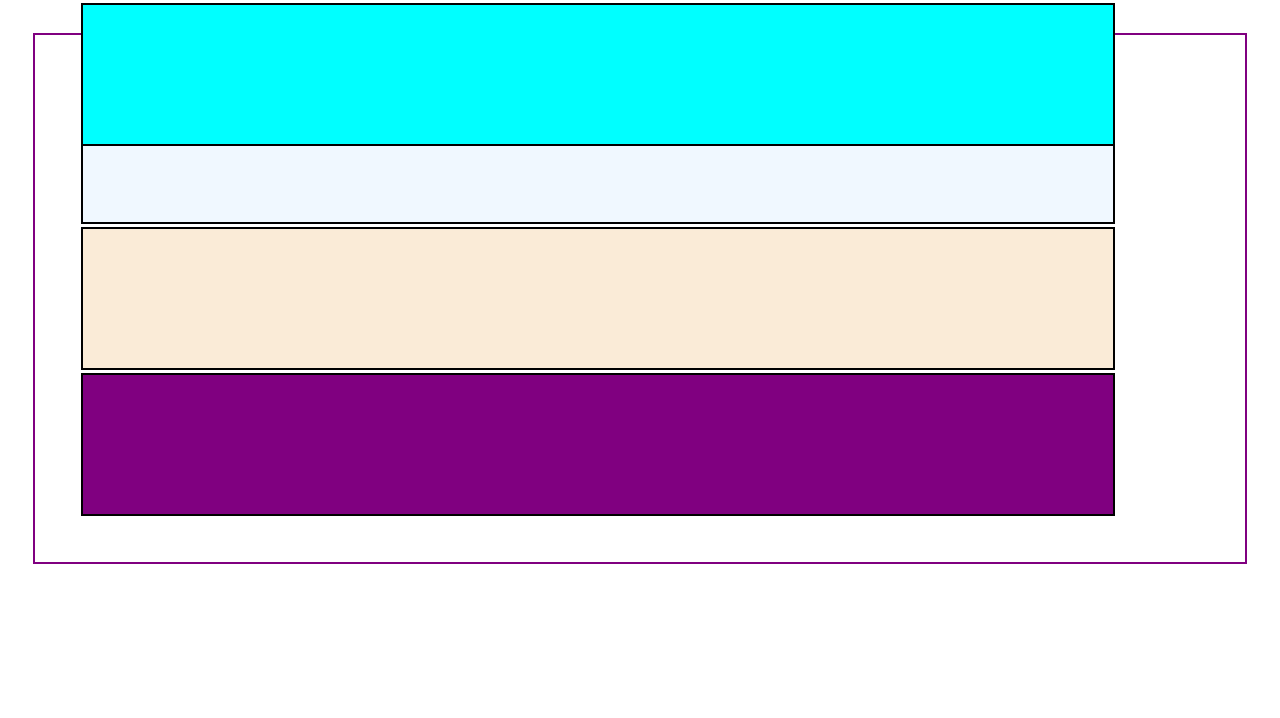
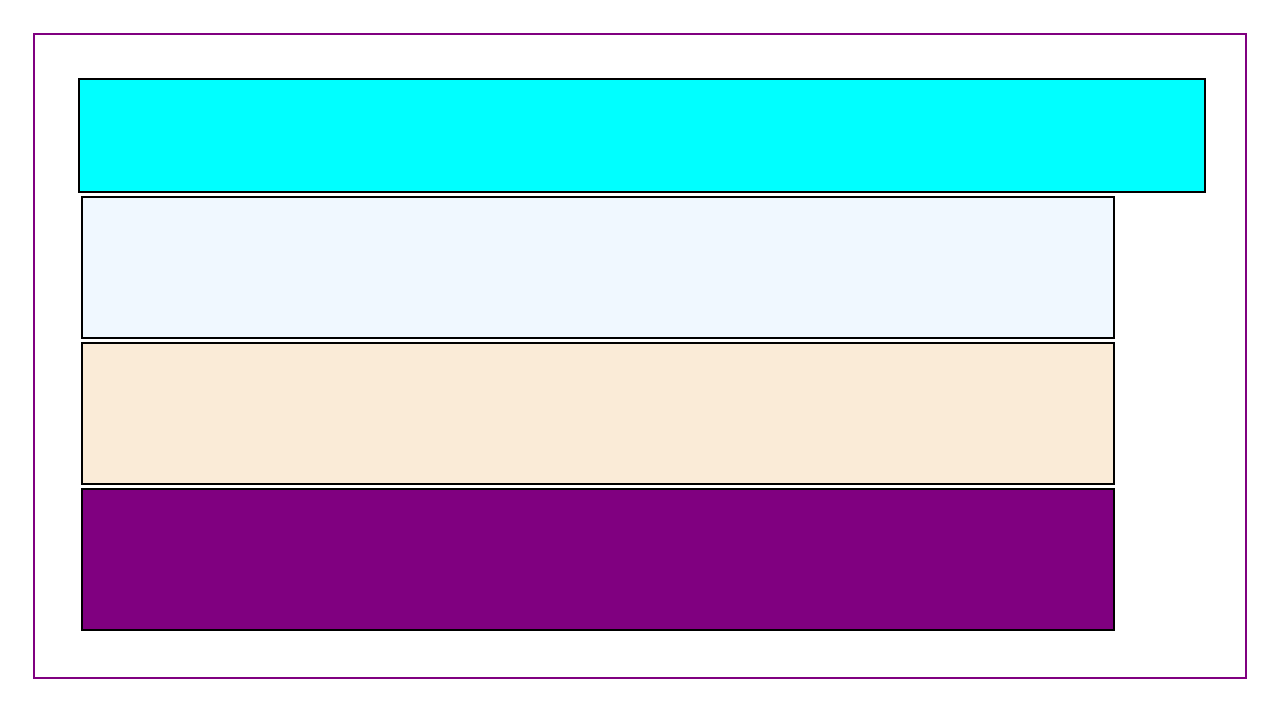
Before and after one commit to Muskann21/webdev, a plain HTML site: page position.html in a window 1280 px wide. Drawn offline with Linux system fonts and the light colour scheme.

Commit message:
Update position.html

```diff
--- a/position.html
+++ b/position.html
@@ -21,7 +21,13 @@
     }
     .box1{
         background-color: aqua;
-        position: absolute;
+        position: sticky;
+        top: 0px;
+        width: 100%;
+        height: 111px;
+        margin: 0px;
+        padding: 0px;
+        /*position: absolute;
         top: 0px;/*nearest positioned ancestor*/
     }
     .box2{
@@ -41,6 +47,10 @@
         margin: 33px;
         padding: 43px;
         border: 2px solid purple;
+        /*position:relative;*/
+
+
+        /*Exception:transform.filter,perspective properties can also make an element appear positioned*/
     }
 </style>
 
```
